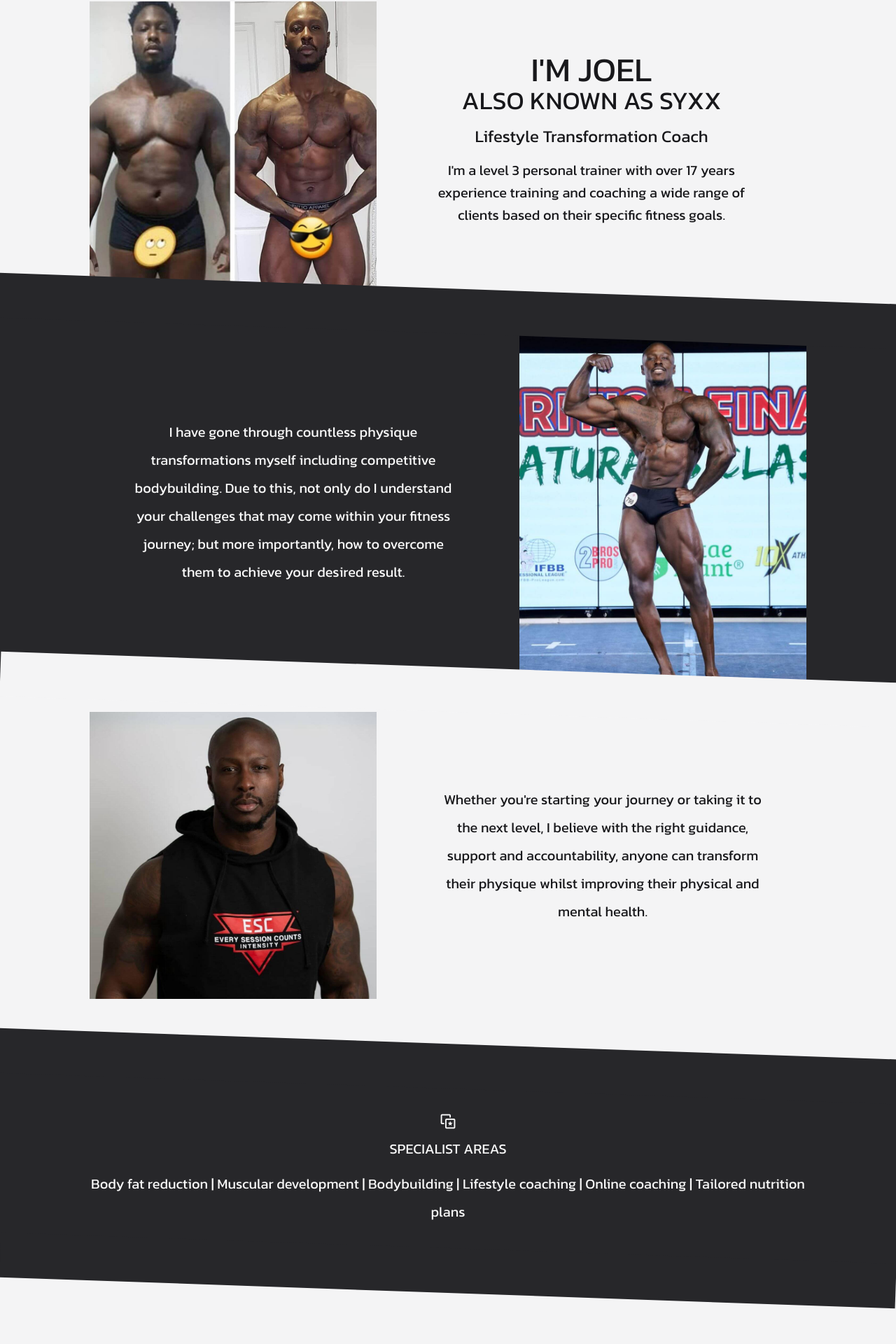
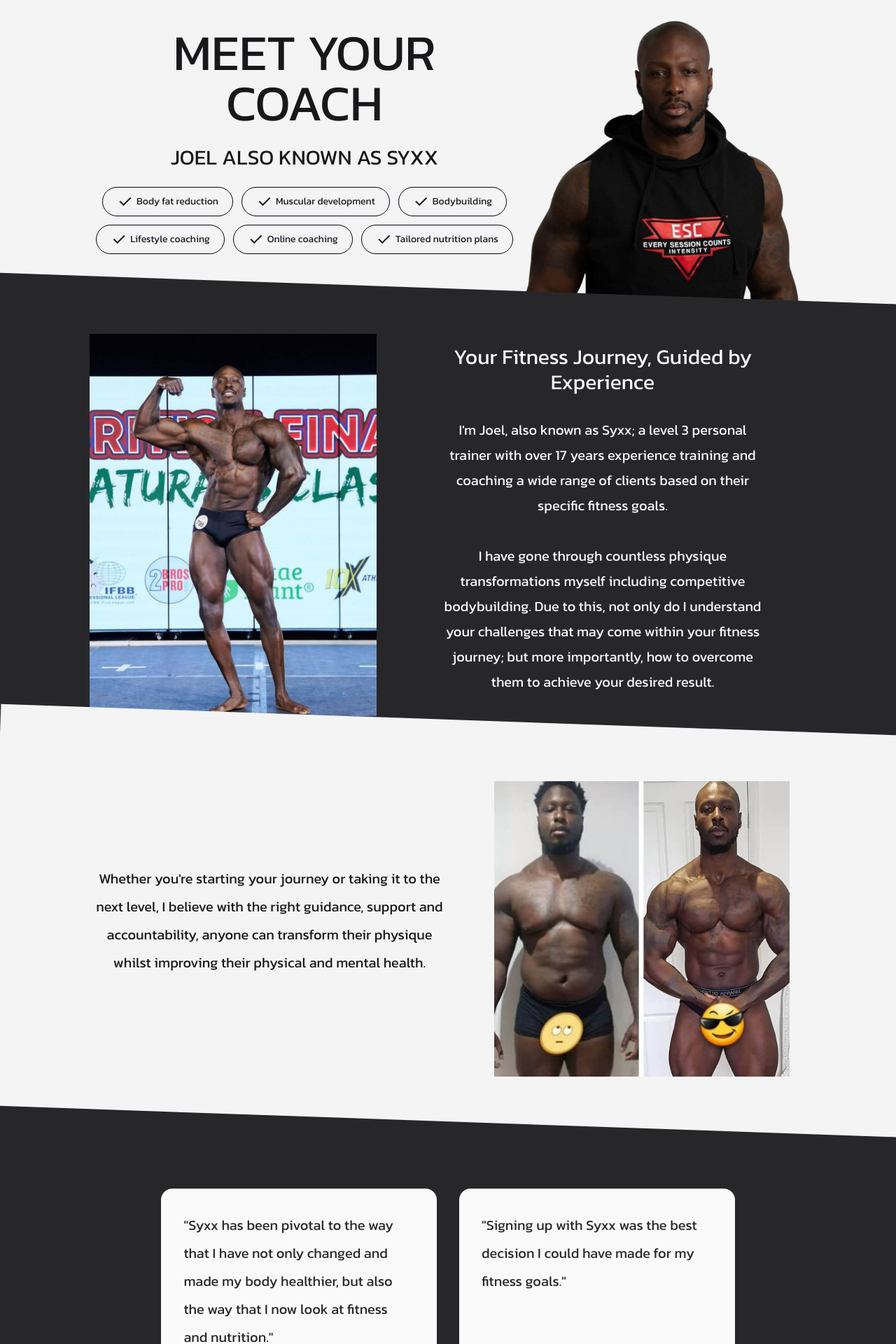
Before and after one commit to dee-lab/escintensity, a Next.js app: page /coaches/joel in a window 1280 px wide. Shown: the part 138-2058 px from the top of the page at 70% size. Built offline with nearby package versions, Linux system fonts and the light colour scheme.

Commit message:
Update coach Joel page an hide coach Craig page

```diff
--- a/app/coaches/joel/page.jsx
+++ b/app/coaches/joel/page.jsx
@@ -4,106 +4,104 @@ import Image from "next/image";
 
 export default function CoachJoel() {
 	return (
-		<main className='bg-zinc-100 py-12 text-zinc-900 text-center'>
+		<main className='bg-zinc-100 pt-12 text-zinc-900 text-center'>
 			{/* slice */}
-			<div className='flex flex-col-reverse lg:flex-row justify-center items-center ms-auto me-auto max-w-[80%]'>
+			<div className='flex flex-col lg:flex-row justify-center items-center ms-auto me-auto max-w-[80%]'>
+				<div>
+					<h1 className='uppercase text-6xl xl:text-7xl'>Meet your coach</h1>
+					<h2 className='my-6 text-3xl'>Joel also known as Syxx</h2>
+					<ul className='leading-8 flex flex-wrap gap-3 text-sm *:py-1 *:px-5 *:border *:rounded-full *:w-max *:border-gray-950 *:flex *:items-center justify-center lg:mb-8'>
+						<li>
+							<span className='material-symbols-outlined pr-1'>check</span>
+							Body fat reduction
+						</li>
+						<li>
+							<span className='material-symbols-outlined pr-1'>check</span>
+							Muscular development
+						</li>
+						<li>
+							<span className='material-symbols-outlined pr-1'>check</span>
+							Bodybuilding
+						</li>
+						<li>
+							<span className='material-symbols-outlined pr-1'>check</span>
+							Lifestyle coaching
+						</li>
+						<li>
+							<span className='material-symbols-outlined pr-1'>check</span>
+							Online coaching
+						</li>
+						<li>
+							<span className='material-symbols-outlined pr-1'>check</span>
+							Tailored nutrition plans
+						</li>
+					</ul>
+				</div>
 				<Image
-					src='/Joel-transformation.jpg'
+					src='/Joel-coach.png'
+					className='pt-5'
 					width={410}
 					height={410}
 					alt="An image of Joel's body transformation"
 				/>
-				<div>
-					<h1>I&#39;m Joel</h1>
-					<h2 className='mb-4'>also known as Syxx</h2>
-					<p className=' text-2xl'>Lifestyle Transformation Coach</p>
-					<div className='py-8 lg:py-4 lg:px-20'>
-						<p className='text-xl leading-8'>
-							I&#39;m a level 3 personal trainer with over 17 years experience
-							training and coaching a wide range of clients based on their
-							specific fitness goals.
+			</div>
+			{/* line */}
+			<div className='bg-zinc-800 rotate-2 h-16 -ml-2 -mt-3 lg:-mt-5'></div>
+			{/* slice */}
+			<div className='bg-zinc-800 -mt-8'>
+				<div className='flex flex-col lg:flex-row-reverse justify-center items-center gap-4 lg:gap-8 ms-auto me-auto max-w-[80%]'>
+					<div className='pt-8 pb-8 lg:pt-12 lg:pb-16 lg:*:px-16 text-xl leading-9 text-neutral-50'>
+						<h3 className='pb-8'>Your Fitness Journey, Guided by Experience</h3>
+						<p>
+							I&#39;m Joel, also known as Syxx; a level 3 personal trainer with
+							over 17 years experience training and coaching a wide range of
+							clients based on their specific fitness goals. <br />
+							<br />I have gone through countless physique transformations
+							myself including competitive bodybuilding. Due to this, not only
+							do I understand your challenges that may come within your fitness
+							journey; but more importantly, how to overcome them to achieve
+							your desired result.
 						</p>
 					</div>
-				</div>
-			</div>
-			{/* line */}
-			<div className='bg-zinc-800 rotate-2 h-16 -ml-2 -mt-3 lg:mt-0'></div>
-			{/* slice */}
-			<div className='bg-zinc-800 -mt-8'>
-				<div className='flex flex-col-reverse lg:flex-row-reverse justify-center items-center gap-4 lg:gap-8 ms-auto me-auto max-w-[80%]'>
 					<Image
 						src='/Joel-comp.jpg'
 						width={410}
 						height={546}
 						alt='An image of Joel, posing at his bodybuilding competition'
 					/>
-					<div className='py-8 lg:*:px-16 text-xl leading-10 text-neutral-50'>
-						<p>
-							I have gone through countless physique transformations myself
-							including competitive bodybuilding. Due to this, not only do I
-							understand your challenges that may come within your fitness
-							journey; but more importantly, how to overcome them to achieve
-							your desired result.
-						</p>
-					</div>
 				</div>
 			</div>
 			{/* line */}
-			<div className='bg-zinc-100 rotate-2 h-16 -mt-[38px]'></div>
+			<div className='bg-zinc-100 rotate-2 h-16 -mt-7'></div>
 			{/* slice */}
-			<div className='flex flex-col-reverse lg:flex-row justify-center items-center gap-4 lg:gap-8 ms-auto me-auto max-w-[80%]'>
+			<div className='flex flex-col lg:flex-row justify-center items-center ms-auto me-auto max-w-[80%] text-xl leading-10'>
+				<p className=''>
+					Whether you&#39;re starting your journey or taking it to the next
+					level, I believe with the right guidance, support and accountability,
+					anyone can transform their physique whilst improving their physical
+					and mental health.
+				</p>
 				<Image
-					src='/Joel-coach.jpg'
-					width={410}
-					height={546}
-					alt='An image of Joel, also known as Syxx, one of the coaches'
+					src='/Joel-transformation.jpg'
+					className='pt-6 px-6 lg:pl-16'
+					width={510}
+					height={510}
+					alt="An image of Joel's body transformation"
 				/>
-				<div className=' py-8 lg:*:px-16 text-xl leading-10'>
-					<p>
-						Whether you&#39;re starting your journey or taking it to the next
-						level, I believe with the right guidance, support and
-						accountability, anyone can transform their physique whilst improving
-						their physical and mental health.
-					</p>
-				</div>
 			</div>
 			{/* line */}
 			<div className='bg-zinc-800 rotate-2 h-16 -ml-2 mt-16'></div>
 			{/* slice */}
 			<div className='bg-zinc-800 -mt-8'>
 				<div className='flex flex-col-reverse lg:flex-row-reverse justify-center items-center gap-4 lg:gap-8 ms-auto me-auto max-w-[80%]'>
-					<div className='py-16 text-xl leading-10 text-neutral-50'>
-						<span className='material-symbols-outlined text-4xl'>
-							stack_star
-						</span>
-						<h3 className='text-xl font-medium uppercase pb-4'>
-							specialist areas
-						</h3>
-						<p className='hidden lg:inline'>
-							Body fat reduction | Muscular development | Bodybuilding |
-							Lifestyle coaching | Online coaching | Tailored nutrition plans
-						</p>
-						<ul className='*:list-none lg:hidden leading-8'>
-							<li>Body fat reduction</li>
-							<li>Muscular development</li>
-							<li>Bodybuilding</li>
-							<li>Lifestyle coaching</li>
-							<li>Online coaching</li>
-							<li>Tailored nutrition plans</li>
-						</ul>
-					</div>
-				</div>
-			</div>
-			{/* line */}
-			<div className='bg-zinc-800 rotate-2 h-16 -mt-8'></div>
-			{/* slice */}
-			<div className='flex flex-col lg:flex-row justify-center items-center lg:items-stretch *:grow *:shrink *:basis-20 gap-8 pt-20 ms-auto me-auto max-w-[80%] *:bg-zinc-800 *:text-left *:text-neutral-50 *:flex *:flex-col *:gap-4 *:justify-between *:p-8 *:max-w-[640px] *:min-w-2/5 *:rounded-2xl *:opacity-80'>
+					<div className='py-16 text-xl leading-10 text-zinc-800 '>
+						<div className='flex flex-col lg:flex-row justify-center items-center lg:items-stretch *:grow *:shrink *:basis-20 gap-8 ms-auto me-auto max-w-[80%] *:bg-neutral-50 *:text-left *:text-zinc-800 *:flex *:flex-col *:gap-4 *:justify-between *:p-8 *:max-w-[640px] *:min-w-2/5 *:rounded-2xl '>
 							{/* Box 1 */}
 							<div className='text-xl leading-10'>
 								<blockquote>
-						&quot;Syxx has been pivotal to the way that I have not only changed
-						and made my body healthier, but also the way that I now look at
-						fitness and nutrition.&quot;
+									&quot;Syxx has been pivotal to the way that I have not only
+									changed and made my body healthier, but also the way that I
+									now look at fitness and nutrition.&quot;
 								</blockquote>
 								<div className='flex flex-row justify-between items-center'>
 									<p>-- Ludwig A.</p>
@@ -119,8 +117,8 @@ export default function CoachJoel() {
 							{/* Box 2 */}
 							<div className='text-xl leading-10'>
 								<blockquote>
-						&quot;Signing up with Syxx was the best decision I could have made
-						for my fitness goals.&quot;
+									&quot;Signing up with Syxx was the best decision I could have
+									made for my fitness goals.&quot;
 								</blockquote>
 								<div className='flex flex-row justify-between items-center'>
 									<p>-- Sarah King</p>
@@ -133,6 +131,9 @@ export default function CoachJoel() {
 								</div>
 							</div>
 						</div>
+					</div>
+				</div>
+			</div>
 		</main>
 	);
 }
--- a/app/coaches/sections/coaches.jsx
+++ b/app/coaches/sections/coaches.jsx
@@ -14,14 +14,14 @@ const Coaches = () => {
 							alt='An image of Joel, also known as Syxx, one of the coaches'
 						/>
 					</Link>
-					<Link href='coaches/craig'>
+					{/* <Link href='coaches/craig'>
 						<Image
 							src='/Craig.png'
 							width={350}
 							height={450}
 							alt='An image of Craig, one of the coaches'
 						/>
-					</Link>
+					</Link> */}
 				</div>
 			</div>
 		</section>
--- a/app/sections/coaches.jsx
+++ b/app/sections/coaches.jsx
@@ -1,29 +1,38 @@
 import Image from "next/image";
-import { useRouter } from 'next/navigation'
-import { Button } from '../ui/components/button';
-
+import { useRouter } from "next/navigation";
+import { Button } from "../ui/components/button";
 
 const CoachSection = () => {
-  const router = useRouter()
+	const router = useRouter();
 	return (
-    <div className="bg-neutral-50 py-20">
-      <section className="bg-zinc-900 text-white rounded-3xl flex flex-col-reverse lg:flex-row items-center justify-center ms-auto me-auto max-w-[80%]">
+		<div className='bg-neutral-50 py-20'>
+			<section className='bg-zinc-900 text-white rounded-3xl flex flex-col-reverse lg:flex-row items-center justify-center ms-auto me-auto max-w-[80%]'>
 				<Image
-          className="rounded-3xl grow shrink basis-1/3 md:w-full px-8 pb-8 lg:p-8"
-          src="/esc-trainers.png"
+					className='rounded-3xl grow shrink basis-1/3 md:w-full px-8 pb-8 lg:p-8'
+					src='/esc-trainers.png'
 					width={450}
 					height={450}
-          alt="ESC coaches, Joel and Craig standing side by side" />
-        <div className="grow shrink basis-2/3 flex flex-col align-center text-center px-4 py-8 lg:p-0 lg:pr-8">
-          <h2 className="md:text-5xl m-2 lg:m-6 pb-4">Unleash Your Confidence & Transform Your Body</h2>
-          <h3 className="text-lg md:text-4xl m-2 lg:m-6 uppercase">West London&apos;s Online Coaches</h3>
-          <Button className="mt-12 mb-8" variant="secondary" size="md" onClick={() => router.push('/toggle/who-we-are')}>
+					alt='ESC coaches, Joel and Craig standing side by side'
+				/>
+				<div className='grow shrink basis-2/3 flex flex-col align-center text-center px-4 py-8 lg:p-0 lg:pr-8'>
+					<h2 className='md:text-5xl m-2 lg:m-6 pb-4'>
+						Unleash Your Confidence & Transform Your Body
+					</h2>
+					<h3 className='text-lg md:text-4xl m-2 lg:m-6 uppercase'>
+						West London&apos;s Online Coaches
+					</h3>
+					<Button
+						className='mt-12 mb-8'
+						variant='secondary'
+						size='md'
+						onClick={() => router.push("/coaches")}
+					>
 						<span>Find out more</span>
 					</Button>
 				</div>
 			</section>
 		</div>
-  )
-}
+	);
+};
 
 export default CoachSection;
```
Also changed, not shown: public/Joel-coach.png (added). Lines whose indentation alone changed are shown as unchanged.
